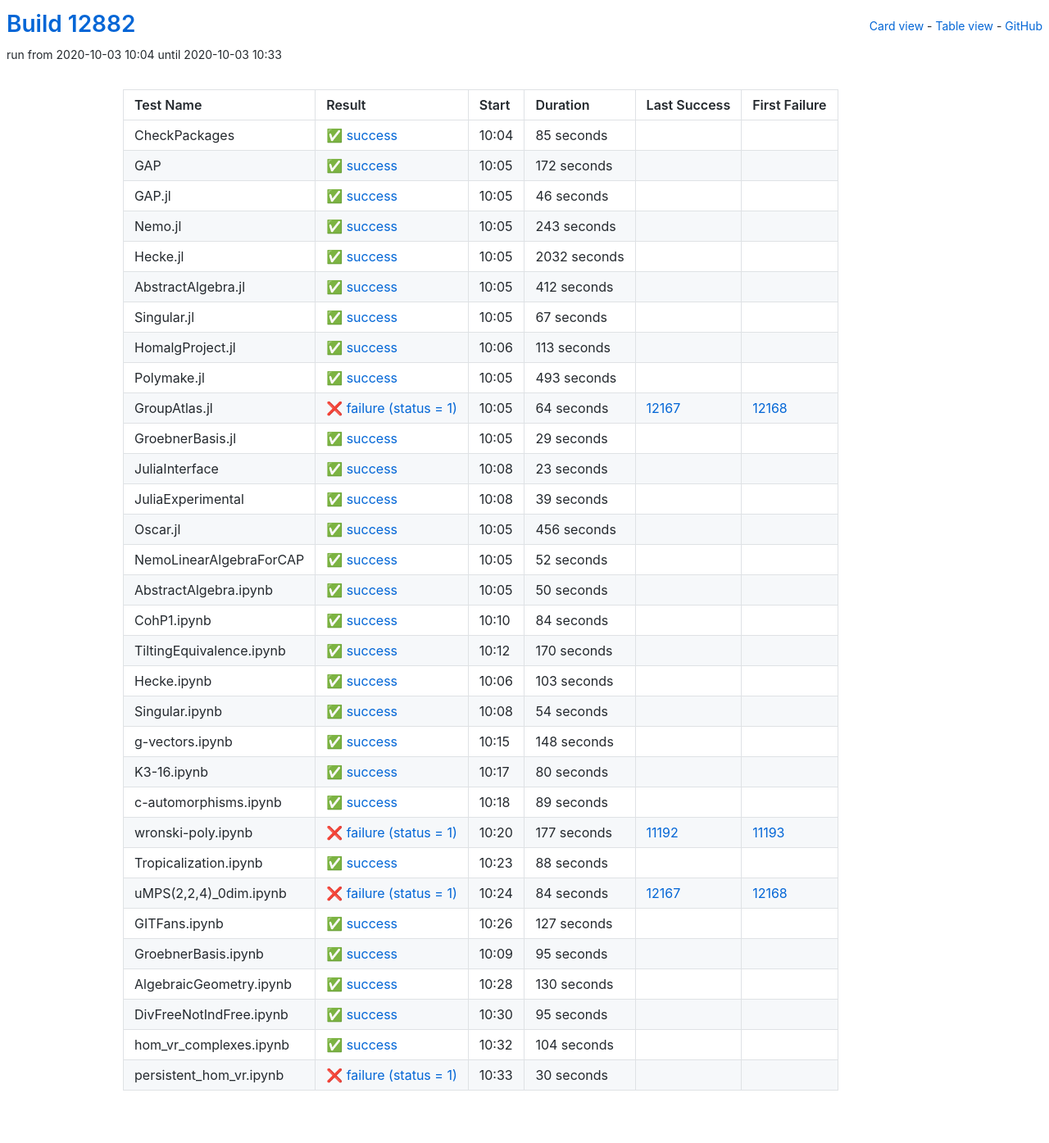
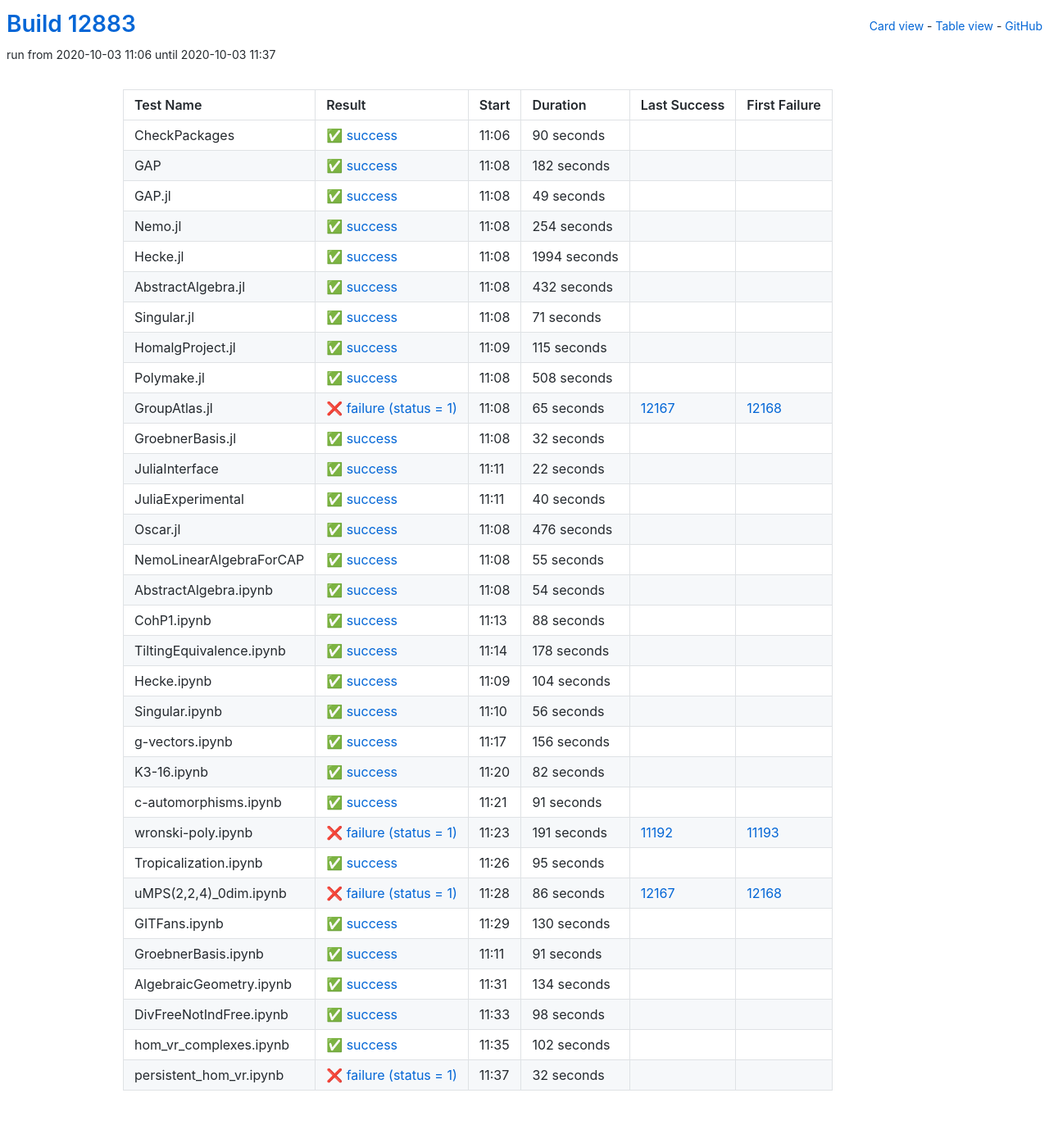
Before and after one commit to oscar-system/oscar-ci-status, a Jekyll site: the page built from table.html, in a window 1280 px wide. Shown: the whole page at 82% size. Built offline with Jekyll 4.4.1, drawn with Linux system fonts in a browser that asks for light colours.

Commit message:
Build #12883

```diff
--- a/_data/ci.yml
+++ b/_data/ci.yml
@@ -1,6 +1,6 @@
 ---
-build: 12882
-build_url: https://oscarci.mathematik.uni-kl.de/job/oscar/12882/
+build: 12883
+build_url: https://oscarci.mathematik.uni-kl.de/job/oscar/12883/
 job: oscar
 organization: oscar-system
 repo: oscar-ci-status
@@ -8,236 +8,188 @@
 tests:
 - name: CheckPackages
   id: checkpackages
-  log: https://oscarci.mathematik.uni-kl.de/job/oscar/12882/artifact/logs/build-12882/CheckPackages.log
-  start: 2020-10-03 10:04
+  log: https://oscarci.mathematik.uni-kl.de/job/oscar/12883/artifact/logs/build-12883/CheckPackages.log
+  start: 2020-10-03 11:06
   success: true
   exitcode: 0
   status: success
-  duration: 85
+  duration: 90
   last_success: false
   last_success_url:
   first_failure: false
   first_failure_url:
 - name: GAP
   id: gap
-  log: https://oscarci.mathematik.uni-kl.de/job/oscar/12882/artifact/logs/build-12882/GAP.log
-  start: 2020-10-03 10:05
+  log: https://oscarci.mathematik.uni-kl.de/job/oscar/12883/artifact/logs/build-12883/GAP.log
+  start: 2020-10-03 11:08
   success: true
   exitcode: 0
   status: success
-  duration: 172
+  duration: 182
   last_success: false
   last_success_url:
   first_failure: false
   first_failure_url:
 - name: GAP.jl
   id: gap-jl
-  log: https://oscarci.mathematik.uni-kl.de/job/oscar/12882/artifact/logs/build-12882/GAP.jl.log
-  start: 2020-10-03 10:05
+  log: https://oscarci.mathematik.uni-kl.de/job/oscar/12883/artifact/logs/build-12883/GAP.jl.log
+  start: 2020-10-03 11:08
   success: true
   exitcode: 0
   status: success
-  duration: 46
+  duration: 49
   last_success: false
   last_success_url:
   first_failure: false
   first_failure_url:
 - name: Nemo.jl
   id: nemo-jl
-  log: https://oscarci.mathematik.uni-kl.de/job/oscar/12882/artifact/logs/build-12882/Nemo.jl.log
-  start: 2020-10-03 10:05
+  log: https://oscarci.mathematik.uni-kl.de/job/oscar/12883/artifact/logs/build-12883/Nemo.jl.log
+  start: 2020-10-03 11:08
   success: true
   exitcode: 0
   status: success
-  duration: 243
+  duration: 254
   last_success: false
   last_success_url:
   first_failure: false
   first_failure_url:
 - name: Hecke.jl
   id: hecke-jl
-  log: https://oscarci.mathematik.uni-kl.de/job/oscar/12882/artifact/logs/build-12882/Hecke.jl.log
-  start: 2020-10-03 10:05
+  log: https://oscarci.mathematik.uni-kl.de/job/oscar/12883/artifact/logs/build-12883/Hecke.jl.log
+  start: 2020-10-03 11:08
   success: true
   exitcode: 0
   status: success
-  duration: 2032
+  duration: 1994
   last_success: false
   last_success_url:
   first_failure: false
   first_failure_url:
 - name: AbstractAlgebra.jl
   id: abstractalgebra-jl
-  log: https://oscarci.mathematik.uni-kl.de/job/oscar/12882/artifact/logs/build-12882/AbstractAlgebra.jl.log
-  start: 2020-10-03 10:05
+  log: https://oscarci.mathematik.uni-kl.de/job/oscar/12883/artifact/logs/build-12883/AbstractAlgebra.jl.log
+  start: 2020-10-03 11:08
   success: true
   exitcode: 0
   status: success
-  duration: 412
+  duration: 432
   last_success: false
   last_success_url:
   first_failure: false
   first_failure_url:
 - name: Singular.jl
   id: singular-jl
-  log: https://oscarci.mathematik.uni-kl.de/job/oscar/12882/artifact/logs/build-12882/Singular.jl.log
-  start: 2020-10-03 10:05
+  log: https://oscarci.mathematik.uni-kl.de/job/oscar/12883/artifact/logs/build-12883/Singular.jl.log
+  start: 2020-10-03 11:08
   success: true
   exitcode: 0
   status: success
-  duration: 67
+  duration: 71
   last_success: false
   last_success_url:
   first_failure: false
   first_failure_url:
 - name: HomalgProject.jl
   id: homalgproject-jl
-  log: https://oscarci.mathematik.uni-kl.de/job/oscar/12882/artifact/logs/build-12882/HomalgProject.jl.log
-  start: 2020-10-03 10:06
+  log: https://oscarci.mathematik.uni-kl.de/job/oscar/12883/artifact/logs/build-12883/HomalgProject.jl.log
+  start: 2020-10-03 11:09
   success: true
   exitcode: 0
   status: success
-  duration: 113
+  duration: 115
   last_success: false
   last_success_url:
   first_failure: false
   first_failure_url:
 - name: Polymake.jl
   id: polymake-jl
-  log: https://oscarci.mathematik.uni-kl.de/job/oscar/12882/artifact/logs/build-12882/Polymake.jl.log
-  start: 2020-10-03 10:05
+  log: https://oscarci.mathematik.uni-kl.de/job/oscar/12883/artifact/logs/build-12883/Polymake.jl.log
+  start: 2020-10-03 11:08
   success: true
   exitcode: 0
   status: success
-  duration: 493
+  duration: 508
   last_success: false
   last_success_url:
   first_failure: false
   first_failure_url:
 - name: GroupAtlas.jl
   id: groupatlas-jl
-  log: https://oscarci.mathematik.uni-kl.de/job/oscar/12882/artifact/logs/build-12882/GroupAtlas.jl.log
-  start: 2020-10-03 10:05
+  log: https://oscarci.mathematik.uni-kl.de/job/oscar/12883/artifact/logs/build-12883/GroupAtlas.jl.log
+  start: 2020-10-03 11:08
   success: false
   exitcode: 1
   status: failure
-  duration: 64
+  duration: 65
   last_success: 12167
   last_success_url: https://oscarci.mathematik.uni-kl.de/job/oscar/12167/
   first_failure: 12168
   first_failure_url: https://oscarci.mathematik.uni-kl.de/job/oscar/12168/
 - name: GroebnerBasis.jl
   id: groebnerbasis-jl
-  log: https://oscarci.mathematik.uni-kl.de/job/oscar/12882/artifact/logs/build-12882/GroebnerBasis.jl.log
-  start: 2020-10-03 10:05
+  log: https://oscarci.mathematik.uni-kl.de/job/oscar/12883/artifact/logs/build-12883/GroebnerBasis.jl.log
+  start: 2020-10-03 11:08
   success: true
   exitcode: 0
   status: success
-  duration: 29
+  duration: 32
   last_success: false
   last_success_url:
   first_failure: false
   first_failure_url:
 - name: JuliaInterface
   id: juliainterface
-  log: https://oscarci.mathematik.uni-kl.de/job/oscar/12882/artifact/logs/build-12882/JuliaInterface.log
-  start: 2020-10-03 10:08
+  log: https://oscarci.mathematik.uni-kl.de/job/oscar/12883/artifact/logs/build-12883/JuliaInterface.log
+  start: 2020-10-03 11:11
   success: true
   exitcode: 0
   status: success
-  duration: 23
+  duration: 22
   last_success: false
   last_success_url:
   first_failure: false
   first_failure_url:
 - name: JuliaExperimental
   id: juliaexperimental
-  log: https://oscarci.mathematik.uni-kl.de/job/oscar/12882/artifact/logs/build-12882/JuliaExperimental.log
-  start: 2020-10-03 10:08
+  log: https://oscarci.mathematik.uni-kl.de/job/oscar/12883/artifact/logs/build-12883/JuliaExperimental.log
+  start: 2020-10-03 11:11
   success: true
   exitcode: 0
   status: success
-  duration: 39
+  duration: 40
   last_success: false
   last_success_url:
   first_failure: false
   first_failure_url:
 - name: Oscar.jl
   id: oscar-jl
-  log: https://oscarci.mathematik.uni-kl.de/job/oscar/12882/artifact/logs/build-12882/Oscar.jl.log
-  start: 2020-10-03 10:05
+  log: https://oscarci.mathematik.uni-kl.de/job/oscar/12883/artifact/logs/build-12883/Oscar.jl.log
+  start: 2020-10-03 11:08
   success: true
   exitcode: 0
   status: success
-  duration: 456
+  duration: 476
   last_success: false
   last_success_url:
   first_failure: false
   first_failure_url:
 - name: NemoLinearAlgebraForCAP
   id: nemolinearalgebraforcap
-  log: https://oscarci.mathematik.uni-kl.de/job/oscar/12882/artifact/logs/build-12882/NemoLinearAlgebraForCAP.log
-  start: 2020-10-03 10:05
+  log: https://oscarci.mathematik.uni-kl.de/job/oscar/12883/artifact/logs/build-12883/NemoLinearAlgebraForCAP.log
+  start: 2020-10-03 11:08
   success: true
   exitcode: 0
   status: success
-  duration: 52
+  duration: 55
   last_success: false
   last_success_url:
   first_failure: false
   first_failure_url:
 - name: AbstractAlgebra.ipynb
   id: abstractalgebra-ipynb
-  log: https://oscarci.mathematik.uni-kl.de/job/oscar/12882/artifact/logs/build-12882/AbstractAlgebra.ipynb.log
-  start: 2020-10-03 10:05
-  success: true
-  exitcode: 0
-  status: success
-  duration: 50
-  last_success: false
-  last_success_url:
-  first_failure: false
-  first_failure_url:
-- name: CohP1.ipynb
-  id: cohp1-ipynb
-  log: https://oscarci.mathematik.uni-kl.de/job/oscar/12882/artifact/logs/build-12882/CohP1.ipynb.log
-  start: 2020-10-03 10:10
-  success: true
-  exitcode: 0
-  status: success
-  duration: 84
-  last_success: false
-  last_success_url:
-  first_failure: false
-  first_failure_url:
-- name: TiltingEquivalence.ipynb
-  id: tiltingequivalence-ipynb
-  log: https://oscarci.mathematik.uni-kl.de/job/oscar/12882/artifact/logs/build-12882/TiltingEquivalence.ipynb.log
-  start: 2020-10-03 10:12
-  success: true
-  exitcode: 0
-  status: success
-  duration: 170
-  last_success: false
-  last_success_url:
-  first_failure: false
-  first_failure_url:
-- name: Hecke.ipynb
-  id: hecke-ipynb
-  log: https://oscarci.mathematik.uni-kl.de/job/oscar/12882/artifact/logs/build-12882/Hecke.ipynb.log
-  start: 2020-10-03 10:06
-  success: true
-  exitcode: 0
-  status: success
-  duration: 103
-  last_success: false
-  last_success_url:
-  first_failure: false
-  first_failure_url:
-- name: Singular.ipynb
-  id: singular-ipynb
-  log: https://oscarci.mathematik.uni-kl.de/job/oscar/12882/artifact/logs/build-12882/Singular.ipynb.log
-  start: 2020-10-03 10:08
+  log: https://oscarci.mathematik.uni-kl.de/job/oscar/12883/artifact/logs/build-12883/AbstractAlgebra.ipynb.log
+  start: 2020-10-03 11:08
   success: true
   exitcode: 0
   status: success
@@ -246,58 +198,10 @@
   last_success_url:
   first_failure: false
   first_failure_url:
-- name: g-vectors.ipynb
-  id: g-vectors-ipynb
-  log: https://oscarci.mathematik.uni-kl.de/job/oscar/12882/artifact/logs/build-12882/g-vectors.ipynb.log
-  start: 2020-10-03 10:15
-  success: true
-  exitcode: 0
-  status: success
-  duration: 148
-  last_success: false
-  last_success_url:
-  first_failure: false
-  first_failure_url:
-- name: K3-16.ipynb
-  id: k3-16-ipynb
-  log: https://oscarci.mathematik.uni-kl.de/job/oscar/12882/artifact/logs/build-12882/K3-16.ipynb.log
-  start: 2020-10-03 10:17
-  success: true
-  exitcode: 0
-  status: success
-  duration: 80
-  last_success: false
-  last_success_url:
-  first_failure: false
-  first_failure_url:
-- name: c-automorphisms.ipynb
-  id: c-automorphisms-ipynb
-  log: https://oscarci.mathematik.uni-kl.de/job/oscar/12882/artifact/logs/build-12882/c-automorphisms.ipynb.log
-  start: 2020-10-03 10:18
-  success: true
-  exitcode: 0
-  status: success
-  duration: 89
-  last_success: false
-  last_success_url:
-  first_failure: false
-  first_failure_url:
-- name: wronski-poly.ipynb
-  id: wronski-poly-ipynb
-  log: https://oscarci.mathematik.uni-kl.de/job/oscar/12882/artifact/logs/build-12882/wronski-poly.ipynb.log
-  start: 2020-10-03 10:20
-  success: false
-  exitcode: 1
-  status: failure
-  duration: 177
-  last_success: 11192
-  last_success_url: https://oscarci.mathematik.uni-kl.de/job/oscar/11192/
-  first_failure: 11193
-  first_failure_url: https://oscarci.mathematik.uni-kl.de/job/oscar/11193/
-- name: Tropicalization.ipynb
-  id: tropicalization-ipynb
-  log: https://oscarci.mathematik.uni-kl.de/job/oscar/12882/artifact/logs/build-12882/Tropicalization.ipynb.log
-  start: 2020-10-03 10:23
+- name: CohP1.ipynb
+  id: cohp1-ipynb
+  log: https://oscarci.mathematik.uni-kl.de/job/oscar/12883/artifact/logs/build-12883/CohP1.ipynb.log
+  start: 2020-10-03 11:13
   success: true
   exitcode: 0
   status: success
@@ -306,34 +210,94 @@
   last_success_url:
   first_failure: false
   first_failure_url:
-- name: uMPS(2,2,4)_0dim.ipynb
-  id: umps-2-2-4-0dim-ipynb
-  log: https://oscarci.mathematik.uni-kl.de/job/oscar/12882/artifact/logs/build-12882/uMPS-2-2-4-_0dim.ipynb.log
-  start: 2020-10-03 10:24
-  success: false
-  exitcode: 1
-  status: failure
-  duration: 84
-  last_success: 12167
-  last_success_url: https://oscarci.mathematik.uni-kl.de/job/oscar/12167/
-  first_failure: 12168
-  first_failure_url: https://oscarci.mathematik.uni-kl.de/job/oscar/12168/
-- name: GITFans.ipynb
-  id: gitfans-ipynb
-  log: https://oscarci.mathematik.uni-kl.de/job/oscar/12882/artifact/logs/build-12882/GITFans.ipynb.log
-  start: 2020-10-03 10:26
+- name: TiltingEquivalence.ipynb
+  id: tiltingequivalence-ipynb
+  log: https://oscarci.mathematik.uni-kl.de/job/oscar/12883/artifact/logs/build-12883/TiltingEquivalence.ipynb.log
+  start: 2020-10-03 11:14
   success: true
   exitcode: 0
   status: success
-  duration: 127
+  duration: 178
   last_success: false
   last_success_url:
   first_failure: false
   first_failure_url:
-- name: GroebnerBasis.ipynb
-  id: groebnerbasis-ipynb
-  log: https://oscarci.mathematik.uni-kl.de/job/oscar/12882/artifact/logs/build-12882/GroebnerBasis.ipynb.log
-  start: 2020-10-03 10:09
+- name: Hecke.ipynb
+  id: hecke-ipynb
+  log: https://oscarci.mathematik.uni-kl.de/job/oscar/12883/artifact/logs/build-12883/Hecke.ipynb.log
+  start: 2020-10-03 11:09
+  success: true
+  exitcode: 0
+  status: success
+  duration: 104
+  last_success: false
+  last_success_url:
+  first_failure: false
+  first_failure_url:
+- name: Singular.ipynb
+  id: singular-ipynb
+  log: https://oscarci.mathematik.uni-kl.de/job/oscar/12883/artifact/logs/build-12883/Singular.ipynb.log
+  start: 2020-10-03 11:10
+  success: true
+  exitcode: 0
+  status: success
+  duration: 56
+  last_success: false
+  last_success_url:
+  first_failure: false
+  first_failure_url:
+- name: g-vectors.ipynb
+  id: g-vectors-ipynb
+  log: https://oscarci.mathematik.uni-kl.de/job/oscar/12883/artifact/logs/build-12883/g-vectors.ipynb.log
+  start: 2020-10-03 11:17
+  success: true
+  exitcode: 0
+  status: success
+  duration: 156
+  last_success: false
+  last_success_url:
+  first_failure: false
+  first_failure_url:
+- name: K3-16.ipynb
+  id: k3-16-ipynb
+  log: https://oscarci.mathematik.uni-kl.de/job/oscar/12883/artifact/logs/build-12883/K3-16.ipynb.log
+  start: 2020-10-03 11:20
+  success: true
+  exitcode: 0
+  status: success
+  duration: 82
+  last_success: false
+  last_success_url:
+  first_failure: false
+  first_failure_url:
+- name: c-automorphisms.ipynb
+  id: c-automorphisms-ipynb
+  log: https://oscarci.mathematik.uni-kl.de/job/oscar/12883/artifact/logs/build-12883/c-automorphisms.ipynb.log
+  start: 2020-10-03 11:21
+  success: true
+  exitcode: 0
+  status: success
+  duration: 91
+  last_success: false
+  last_success_url:
+  first_failure: false
+  first_failure_url:
+- name: wronski-poly.ipynb
+  id: wronski-poly-ipynb
+  log: https://oscarci.mathematik.uni-kl.de/job/oscar/12883/artifact/logs/build-12883/wronski-poly.ipynb.log
+  start: 2020-10-03 11:23
+  success: false
+  exitcode: 1
+  status: failure
+  duration: 191
+  last_success: 11192
+  last_success_url: https://oscarci.mathematik.uni-kl.de/job/oscar/11192/
+  first_failure: 11193
+  first_failure_url: https://oscarci.mathematik.uni-kl.de/job/oscar/11193/
+- name: Tropicalization.ipynb
+  id: tropicalization-ipynb
+  log: https://oscarci.mathematik.uni-kl.de/job/oscar/12883/artifact/logs/build-12883/Tropicalization.ipynb.log
+  start: 2020-10-03 11:26
   success: true
   exitcode: 0
   status: success
@@ -342,10 +306,22 @@
   last_success_url:
   first_failure: false
   first_failure_url:
-- name: AlgebraicGeometry.ipynb
-  id: algebraicgeometry-ipynb
-  log: https://oscarci.mathematik.uni-kl.de/job/oscar/12882/artifact/logs/build-12882/AlgebraicGeometry.ipynb.log
-  start: 2020-10-03 10:28
+- name: uMPS(2,2,4)_0dim.ipynb
+  id: umps-2-2-4-0dim-ipynb
+  log: https://oscarci.mathematik.uni-kl.de/job/oscar/12883/artifact/logs/build-12883/uMPS-2-2-4-_0dim.ipynb.log
+  start: 2020-10-03 11:28
+  success: false
+  exitcode: 1
+  status: failure
+  duration: 86
+  last_success: 12167
+  last_success_url: https://oscarci.mathematik.uni-kl.de/job/oscar/12167/
+  first_failure: 12168
+  first_failure_url: https://oscarci.mathematik.uni-kl.de/job/oscar/12168/
+- name: GITFans.ipynb
+  id: gitfans-ipynb
+  log: https://oscarci.mathematik.uni-kl.de/job/oscar/12883/artifact/logs/build-12883/GITFans.ipynb.log
+  start: 2020-10-03 11:29
   success: true
   exitcode: 0
   status: success
@@ -354,38 +330,62 @@
   last_success_url:
   first_failure: false
   first_failure_url:
-- name: DivFreeNotIndFree.ipynb
-  id: divfreenotindfree-ipynb
-  log: https://oscarci.mathematik.uni-kl.de/job/oscar/12882/artifact/logs/build-12882/DivFreeNotIndFree.ipynb.log
-  start: 2020-10-03 10:30
+- name: GroebnerBasis.ipynb
+  id: groebnerbasis-ipynb
+  log: https://oscarci.mathematik.uni-kl.de/job/oscar/12883/artifact/logs/build-12883/GroebnerBasis.ipynb.log
+  start: 2020-10-03 11:11
   success: true
   exitcode: 0
   status: success
-  duration: 95
+  duration: 91
+  last_success: false
+  last_success_url:
+  first_failure: false
+  first_failure_url:
+- name: AlgebraicGeometry.ipynb
+  id: algebraicgeometry-ipynb
+  log: https://oscarci.mathematik.uni-kl.de/job/oscar/12883/artifact/logs/build-12883/AlgebraicGeometry.ipynb.log
+  start: 2020-10-03 11:31
+  success: true
+  exitcode: 0
+  status: success
+  duration: 134
+  last_success: false
+  last_success_url:
+  first_failure: false
+  first_failure_url:
+- name: DivFreeNotIndFree.ipynb
+  id: divfreenotindfree-ipynb
+  log: https://oscarci.mathematik.uni-kl.de/job/oscar/12883/artifact/logs/build-12883/DivFreeNotIndFree.ipynb.log
+  start: 2020-10-03 11:33
+  success: true
+  exitcode: 0
+  status: success
+  duration: 98
   last_success: false
   last_success_url:
   first_failure: false
   first_failure_url:
 - name: hom_vr_complexes.ipynb
   id: hom-vr-complexes-ipynb
-  log: https://oscarci.mathematik.uni-kl.de/job/oscar/12882/artifact/logs/build-12882/hom_vr_complexes.ipynb.log
-  start: 2020-10-03 10:32
+  log: https://oscarci.mathematik.uni-kl.de/job/oscar/12883/artifact/logs/build-12883/hom_vr_complexes.ipynb.log
+  start: 2020-10-03 11:35
   success: true
   exitcode: 0
   status: success
-  duration: 104
+  duration: 102
   last_success: false
   last_success_url:
   first_failure: false
   first_failure_url:
 - name: persistent_hom_vr.ipynb
   id: persistent-hom-vr-ipynb
-  log: https://oscarci.mathematik.uni-kl.de/job/oscar/12882/artifact/logs/build-12882/persistent_hom_vr.ipynb.log
-  start: 2020-10-03 10:33
+  log: https://oscarci.mathematik.uni-kl.de/job/oscar/12883/artifact/logs/build-12883/persistent_hom_vr.ipynb.log
+  start: 2020-10-03 11:37
   success: false
   exitcode: 1
   status: failure
-  duration: 30
+  duration: 32
   last_success: false
   last_success_url:
   first_failure: false
```
Also changed, not shown: README.md.
